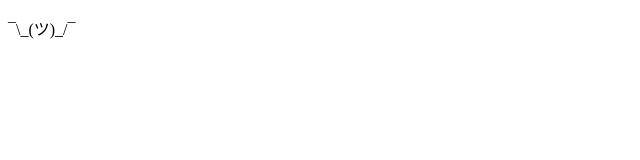
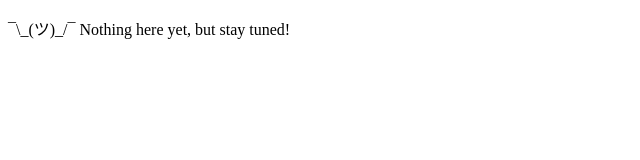
Before and after one commit to djsmall/danjsmall.com, a website: page index.html in a window 1280 px wide. Shown: the whole page, without its empty margins (0-640 px from the left). Drawn offline with Linux system fonts and the light colour scheme.

```diff
--- a/index.html
+++ b/index.html
@@ -8,7 +8,7 @@
 </head>
 
 <body>
-    <p>¯\_(ツ)_/¯</p>
+    <p>¯\_(ツ)_/¯ Nothing here yet, but stay tuned!</p>
 </body>
 <script>
     let ws;
```
